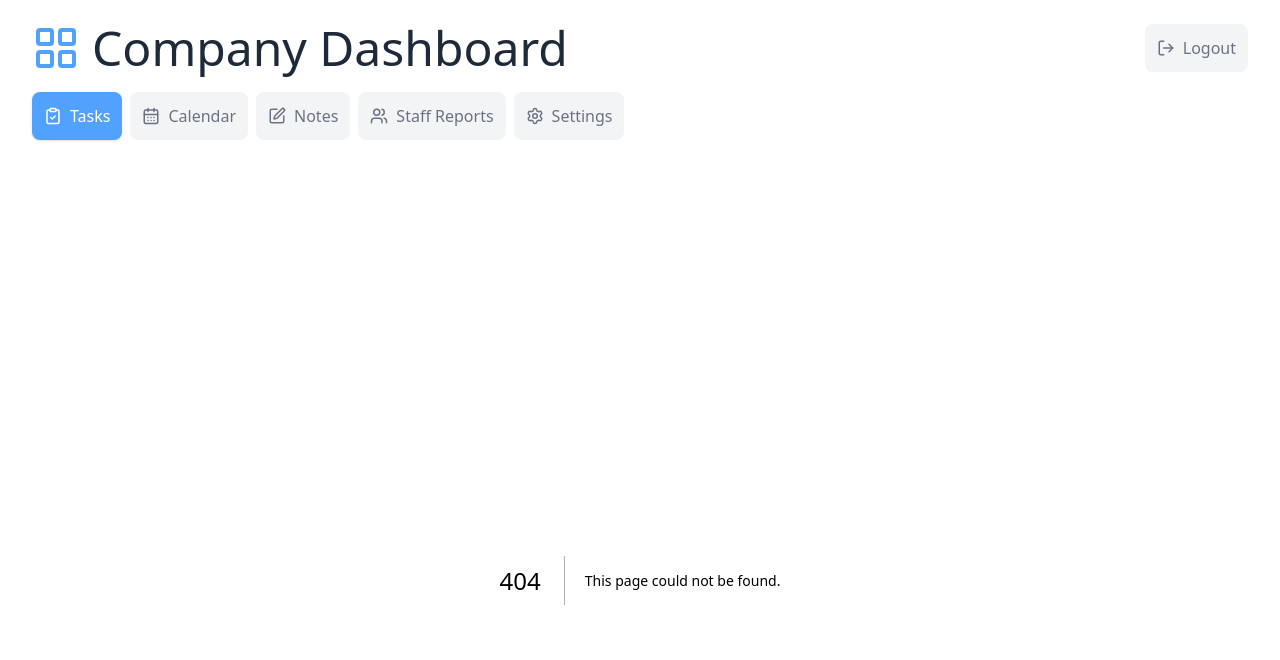
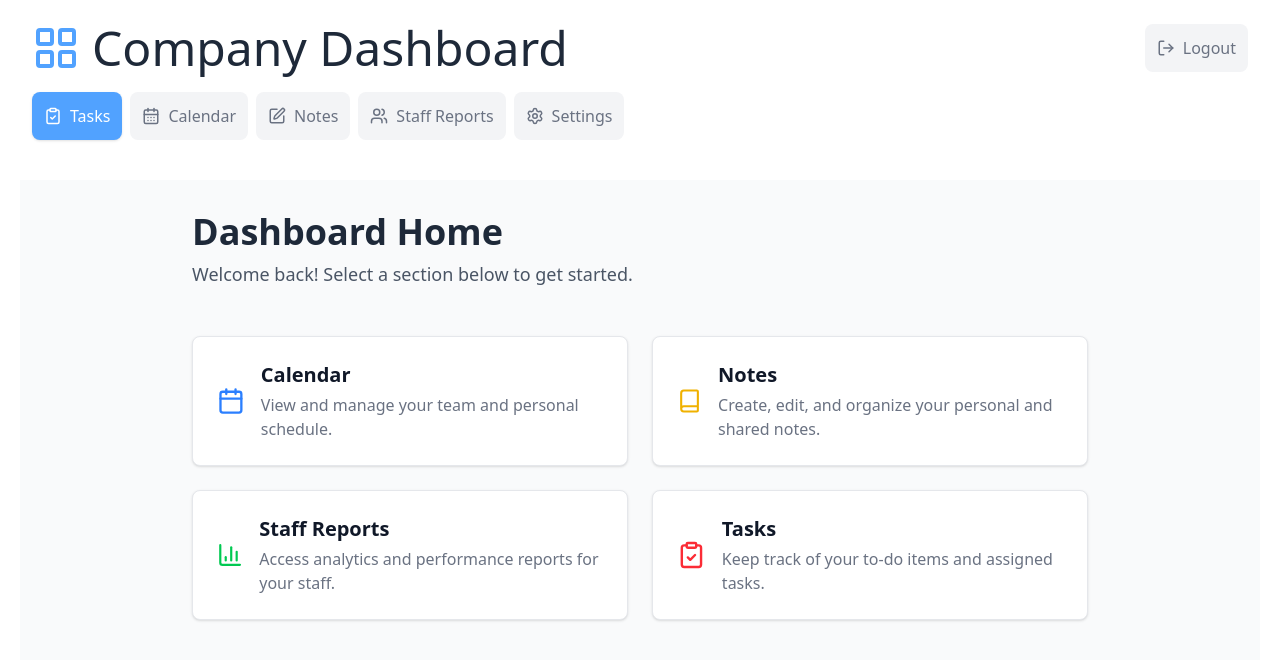
Before and after one commit to TheYuvrajMishra/upwork-standard, a Next.js app: page /pages/dashboard in a window 1280 px wide. Before the commit this address had no page. Shown: the top 660 px of the page. Built offline with nearby package versions, Linux system fonts and the light colour scheme.

Commit message:
Navbar Debugged

```diff
--- /dev/null
+++ b/src/app/components/LayoutProvider.tsx
@@ -0,0 +1,33 @@
+// app/components/LayoutWrapper.tsx
+
+"use client"; // ✨ This is crucial!
+
+import { usePathname } from "next/navigation";
+import Navbar from "./Navbar"; // Adjust the import path if needed
+import React from "react";
+
+export default function LayoutWrapper({
+  children,
+}: {
+  children: React.ReactNode;
+}) {
+  const pathname = usePathname();
+
+  // Define the paths where you DON'T want the navbar
+  const pathsWithoutNavbar = ["/", "/pages/register"];
+
+  // Check if the current path is one of the paths to hide the navbar on
+  const shouldShowNavbar = !pathsWithoutNavbar.includes(pathname);
+
+  return (
+    <>
+      {/* Conditionally render the Navbar */}
+      {shouldShowNavbar && <Navbar />}
+
+      {/* Conditionally apply padding to the main content area */}
+      <main className={`p-5 ${shouldShowNavbar ? "md:pt-45 pt-30" : ""}`}>
+        {children}
+      </main>
+    </>
+  );
+}
--- a/src/app/components/Navbar.tsx
+++ b/src/app/components/Navbar.tsx
@@ -1,7 +1,7 @@
 "use client";
 // Import 'usePathname' to read the current URL
 import { usePathname, useRouter } from "next/navigation";
-import React, { useState, useEffect } from "react";
+import React, { useState, useEffect} from "react";
 import {
   ClipboardCheck,
   CalendarDays,
@@ -13,26 +13,25 @@ import {
   Menu,
   X,
   ChevronRight,
-  Home,
 } from "lucide-react";
 type NavLink = {
   name: string;
   path: string;
 };
 const navLinks = [
-  { name: "Tasks", icon: <ClipboardCheck size={18} />, path: "/pages/tasks" },
+  { name: "Tasks", icon: <ClipboardCheck size={18} />, path: "/pages/dashboard/tasks" },
   {
     name: "Calendar",
     icon: <CalendarDays size={18} />,
-    path: "/pages/calendar",
+    path: "/pages/dashboard/calendar",
   },
-  { name: "Notes", icon: <PenSquare size={18} />, path: "/pages/notes" },
+  { name: "Notes", icon: <PenSquare size={18} />, path: "/pages/dashboard/notes" },
   {
     name: "Staff Reports",
     icon: <Users size={18} />,
-    path: "/pages/staff-reports",
+    path: "/pages/dashboard/staff-reports",
   },
-  { name: "Settings", icon: <Settings size={18} />, path: "/pages/settings" },
+  { name: "Settings", icon: <Settings size={18} />, path: "/pages/dashboard/settings" },
 ];
 
 function Navbar() {
@@ -114,11 +113,12 @@ function Navbar() {
 };
 
   // Generate breadcrumbs
-  const getBreadcrumbs = () => {
+  const getBreadcrumbs = (): NavLink[] => {
     const pathSegments = pathname
       .split("/")
       .filter((segment) => segment !== "");
-    const breadcrumbs = [{ name: "Home", path: "/dashboard" }];
+    // const breadcrumbs = [{ name: "Home", path: "/pages/dashboard" }];
+    const breadcrumbs: NavLink[] = [];
 
     let currentPath = "";
     pathSegments.forEach((segment) => {
@@ -232,7 +232,6 @@ function Navbar() {
               <div className="flex items-center space-x-1 text-sm text-gray-500 overflow-x-auto whitespace-nowrap">
                 {breadcrumbs.map((crumb, index) => (
                   <div key={crumb.path} className="flex items-center">
-                    {index === 0 && <Home size={14} className="mr-1" />}
                     <span
                       className={`${
                         index === breadcrumbs.length - 1
--- a/src/app/layout.tsx
+++ b/src/app/layout.tsx
@@ -1,7 +1,9 @@
+// app/layout.tsx
+
 import type { Metadata } from "next";
 import { Geist, Geist_Mono } from "next/font/google";
-import Navbar from "./components/Navbar";
 import "@/app/globals.css";
+import LayoutWrapper from "@/app/components/LayoutProvider";
 
 const geistSans = Geist({
   variable: "--font-geist-sans",
@@ -28,10 +30,8 @@ export default function RootLayout({
       <body
         className={`${geistSans.variable} ${geistMono.variable} antialiased flex flex-col`}
       >
-        <Navbar/>
-        <div className="md:pt-45 pt-30 p-5">
-        {children}
-        </div>
+        {/* ✨ Use the wrapper here */}
+        <LayoutWrapper>{children}</LayoutWrapper>
       </body>
     </html>
   );
--- a/src/app/page.tsx
+++ b/src/app/page.tsx
@@ -44,7 +44,7 @@ export default function Home() {
         // Store the token and redirect
         localStorage.setItem('token', data.token);
         localStorage.setItem('Role', data.role);
-        router.push('/pages/dashboard/tasks'); // Adjusted path for App Router convention
+        router.push('/pages/dashboard'); // Adjusted path for App Router convention
       } else {
         setError(data.message || 'Something went wrong.');
       }
@@ -55,7 +55,7 @@ export default function Home() {
 
   return (
     // Main container
-    <div className="flex items-center justify-center min-h-screen bg-gray-100">
+    <div className="flex items-center justify-center min-h-screen ">
 
       {/* Form Card */}
       <div className="w-full max-w-md p-8 space-y-6 bg-white rounded-lg shadow-md">
--- /dev/null
+++ b/src/app/pages/dashboard/page.tsx
@@ -0,0 +1,71 @@
+import Link from 'next/link';
+import { Book, Calendar, ClipboardCheck, BarChart3 } from 'lucide-react'; // Using lucide-react for icons, a popular choice.
+
+// Array to hold the navigation links for easy mapping
+const dashboardLinks = [
+  {
+    href: '/dashboard/calendar',
+    title: 'Calendar',
+    description: 'View and manage your team and personal schedule.',
+    icon: <Calendar className="h-8 w-8 text-blue-500" />,
+  },
+  {
+    href: '/dashboard/notes',
+    title: 'Notes',
+    description: 'Create, edit, and organize your personal and shared notes.',
+    icon: <Book className="h-8 w-8 text-yellow-500" />,
+  },
+  {
+    href: '/dashboard/staff-reports',
+    title: 'Staff Reports',
+    description: 'Access analytics and performance reports for your staff.',
+    icon: <BarChart3 className="h-8 w-8 text-green-500" />,
+  },
+  {
+    href: '/dashboard/tasks',
+    title: 'Tasks',
+    description: 'Keep track of your to-do items and assigned tasks.',
+    icon: <ClipboardCheck className="h-8 w-8 text-red-500" />,
+  },
+];
+
+export default function DashboardHomePage() {
+  return (
+    <main className="p-8 bg-gray-50 min-h-screen dark:bg-gray-900">
+      <div className="max-w-4xl mx-auto">
+        {/* Page Header */}
+        <div className="mb-12">
+          <h1 className="text-4xl font-bold text-gray-800 dark:text-white">
+            Dashboard Home
+          </h1>
+          <p className="mt-2 text-lg text-gray-600 dark:text-gray-400">
+            Welcome back! Select a section below to get started.
+          </p>
+        </div>
+
+        {/* Links Grid */}
+        <div className="grid grid-cols-1 md:grid-cols-2 gap-6">
+          {dashboardLinks.map((link) => (
+            <Link
+              key={link.href}
+              href={link.href}
+              className="group block p-6 bg-white border border-gray-200 rounded-lg shadow-sm hover:shadow-lg hover:border-blue-500 transition-all duration-300 dark:bg-gray-800 dark:border-gray-700 dark:hover:border-blue-500"
+            >
+              <div className="flex items-center gap-4">
+                {link.icon}
+                <div>
+                  <h2 className="text-xl font-semibold text-gray-900 dark:text-white group-hover:text-blue-600 dark:group-hover:text-blue-400 transition-colors">
+                    {link.title}
+                  </h2>
+                  <p className="mt-1 text-gray-500 dark:text-gray-400">
+                    {link.description}
+                  </p>
+                </div>
+              </div>
+            </Link>
+          ))}
+        </div>
+      </div>
+    </main>
+  );
+}
--- a/src/app/pages/register/page.tsx
+++ b/src/app/pages/register/page.tsx
@@ -38,7 +38,7 @@ export default function Register() {
 
   return (
     // Main container
-    <div className="flex items-center justify-center min-h-screen bg-gray-100">
+    <div className="flex items-center justify-center min-h-screen">
 
       {/* Form Card */}
       <div className="w-full max-w-md p-8 space-y-6 bg-white rounded-lg shadow-md">
```
